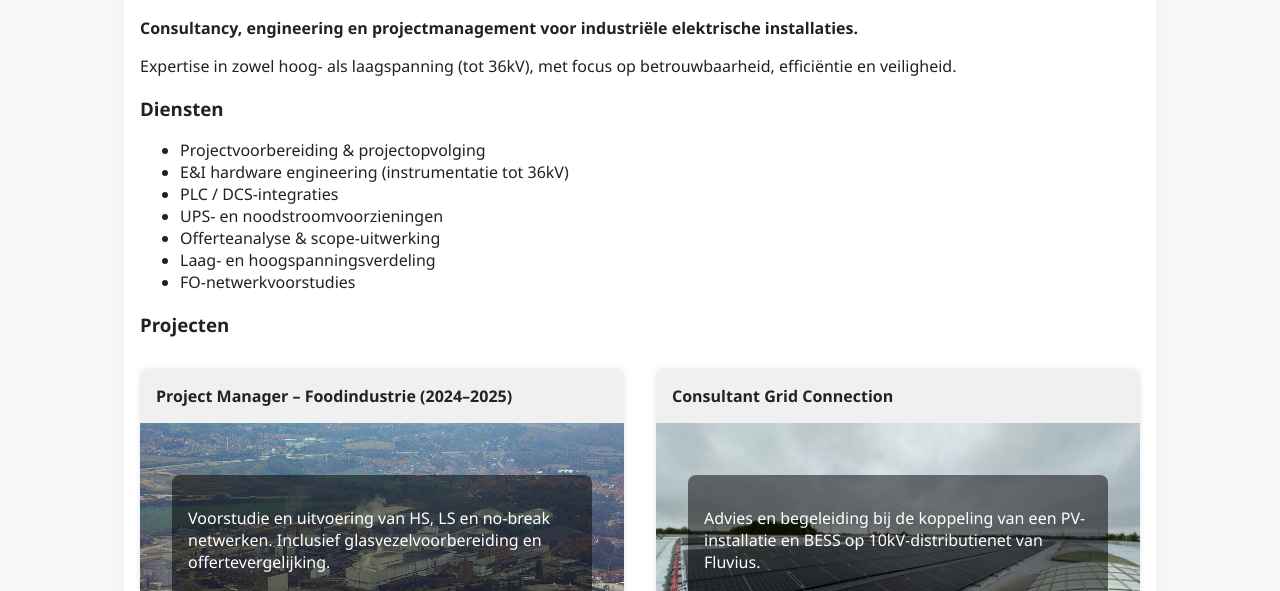
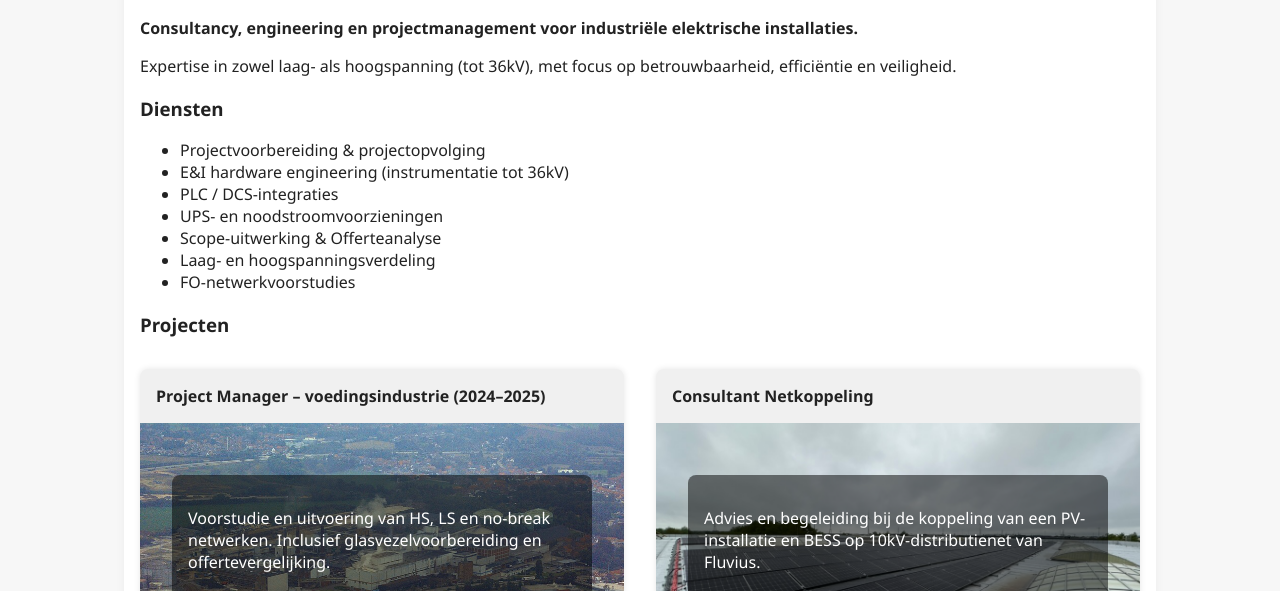
Before and after one commit to Wouter-VDW-PS/vdw-website, a plain HTML site: page nl/industrieel.html in a window 1280 px wide. Shown: the part 209-800 px from the top of the page. Drawn offline with Linux system fonts and the light colour scheme.

Commit message:
Update industrieel.html

```diff
--- a/nl/industrieel.html
+++ b/nl/industrieel.html
@@ -77,7 +77,7 @@
     <h2 id="intro">Industrieel</h2>
     <p><strong>Consultancy, engineering en projectmanagement voor industriële elektrische installaties.</strong></p>
     <p>
-      Expertise in zowel hoog- als laagspanning (tot 36kV), met focus op betrouwbaarheid, efficiëntie en veiligheid.
+      Expertise in zowel laag- als hoogspanning (tot 36kV), met focus op betrouwbaarheid, efficiëntie en veiligheid.
     </p>
 
     <h3 id="diensten">Diensten</h3>
@@ -86,7 +86,7 @@
       <li>E&I hardware engineering (instrumentatie tot 36kV)</li>
       <li>PLC / DCS-integraties</li>
       <li>UPS- en noodstroomvoorzieningen</li>
-      <li>Offerteanalyse & scope-uitwerking</li>
+      <li>Scope-uitwerking & Offerteanalyse</li>
       <li>Laag- en hoogspanningsverdeling</li>
       <li>FO-netwerkvoorstudies</li>
     </ul>
@@ -96,7 +96,7 @@
       <!-- Project met achtergrondfoto -->
       <div class="project-card">
         <div class="project-header">
-          <h4>Project Manager – Foodindustrie (2024–2025)</h4>
+          <h4>Project Manager – voedingsindustrie (2024–2025)</h4>
         </div>
         <div class="project-content-bg">
           <div class="overlay">
@@ -109,7 +109,7 @@
 <!-- Tweede project met achtergrondfoto -->
 <div class="project-card">
   <div class="project-header">
-    <h4>Consultant Grid Connection</h4>
+    <h4>Consultant Netkoppeling</h4>
   </div>
   <div class="project-content-bg" style="
     background-image: url('/vdw-website/assets/Veolia_Genk.jpeg');
```
